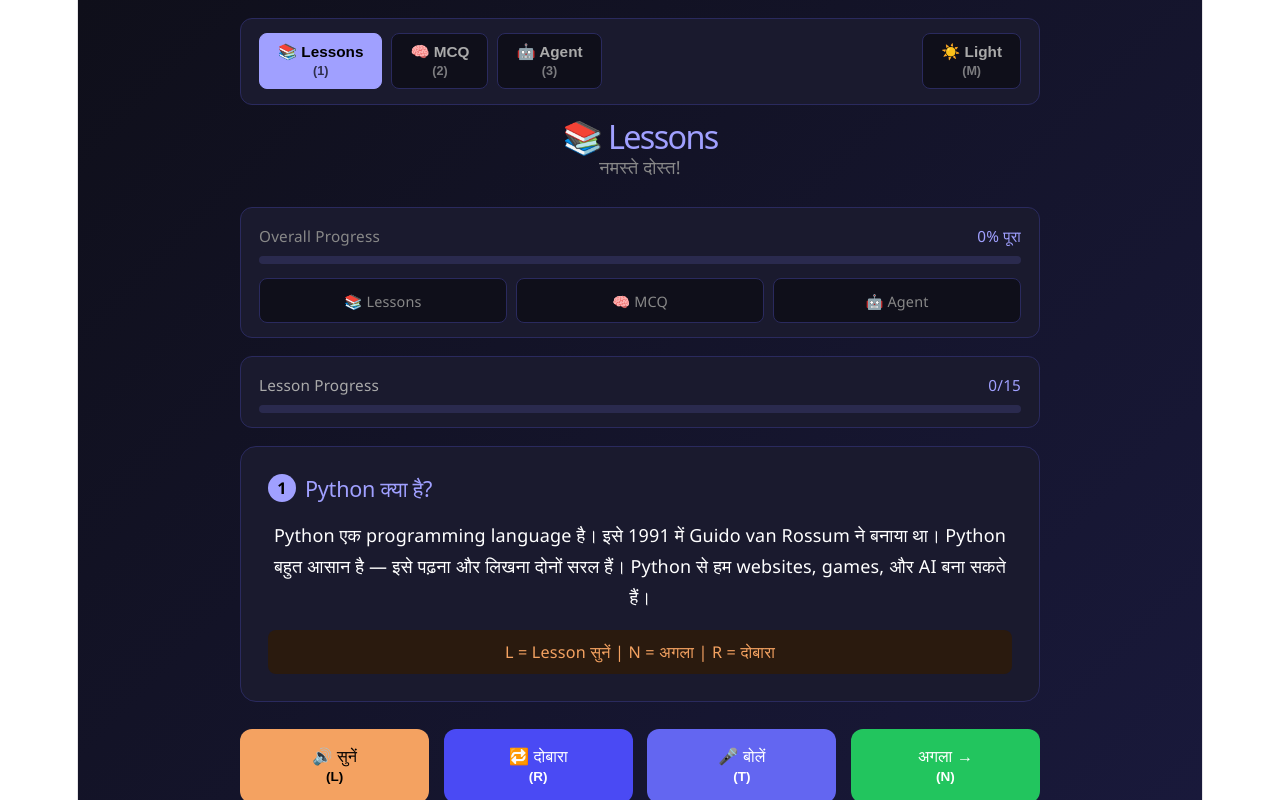
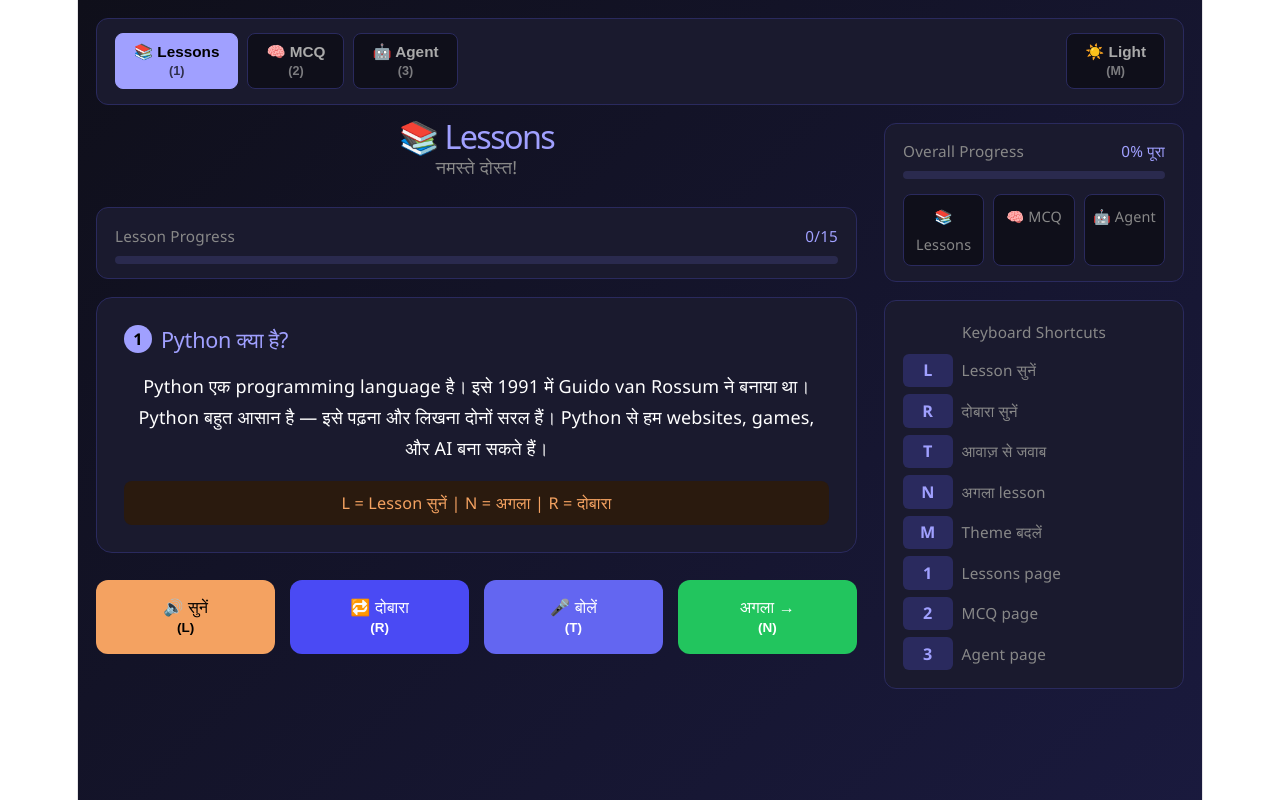
Before and after one commit to SharadaBende/Python-AI-Tutor, a React app in the folder frontend/: page /lessons in a window 1280 px wide. Shown: the top 800 px of the page. Built offline with nearby package versions, Linux system fonts and the light colour scheme; the HTML template or start-up script is replaced by a standard one.

Commit message:
lessons page updated

```diff
--- a/frontend/src/pages/LessonsPage.jsx
+++ b/frontend/src/pages/LessonsPage.jsx
@@ -132,30 +132,27 @@ function LessonsPage() {
   const progress = Math.round((currentLesson / lessons.length) * 100)
 
   return (
+
     <main aria-label="Lessons पृष्ठ" style={{
       minHeight: "100vh",
       background: bg,
       display: "flex", alignItems: "flex-start", justifyContent: "center",
       fontFamily: "'Segoe UI', sans-serif", padding: "1rem"
     }}>
-      <div style={{ width: "100%", maxWidth: "800px" }}>
+      <div style={{ width: "100%", maxWidth: "1100px" }}>
         <Navbar name={name} theme={theme} toggleTheme={toggleTheme} />
 
+        <div style={{ display: "grid", gridTemplateColumns: "1fr 300px", gap: "1.5rem", alignItems: "start" }}>
+
+          <div>
             <div style={{ textAlign: "center", marginBottom: "1.5rem" }}>
               <h1 style={{ color: "#a0a0ff", fontSize: "1.8rem", margin: "0" }}>📚 Lessons</h1>
               <p style={{ color: mutedColor, margin: "0.3rem 0 0" }}>नमस्ते {name}!</p>
             </div>
 
-        <ProgressBar
-  lessons={localStorage.getItem("lessons_done") === "true"}
-  mcq={localStorage.getItem("mcq_done") === "true"}
-  agent={localStorage.getItem("agent_visited") === "true"}
-  theme={theme}
-/>
-
             <div style={{ background: cardBg, border: "1px solid " + cardBorder, borderRadius: "12px", padding: "0.8rem 1rem", marginBottom: "1rem" }}>
               <div style={{ display: "flex", justifyContent: "space-between", marginBottom: "0.4rem" }}>
-            <span style={{ color: "#aaa", fontSize: "0.85rem" }}>Lesson Progress</span>
+                <span style={{ color: mutedColor, fontSize: "0.85rem" }}>Lesson Progress</span>
                 <span style={{ color: "#a0a0ff", fontSize: "0.85rem" }}>{currentLesson}/{lessons.length}</span>
               </div>
               <div style={{ background: "#2a2a4e", borderRadius: "8px", height: "8px" }}>
@@ -163,18 +160,15 @@ function LessonsPage() {
               </div>
             </div>
 
-
             <div aria-live="polite" style={{ background: cardBg, border: "1px solid " + cardBorder, padding: "1.5rem", borderRadius: "16px", marginBottom: "1.5rem" }}>
               <div style={{ display: "flex", alignItems: "center", gap: "0.5rem", marginBottom: "1rem" }}>
                 <span style={{ background: "#a0a0ff", color: "#000", borderRadius: "50%", width: "28px", height: "28px", display: "flex", alignItems: "center", justifyContent: "center", fontWeight: "bold", fontSize: "0.9rem" }}>{lesson.id}</span>
                 <h2 style={{ color: "#a0a0ff", margin: "0", fontSize: "1.2rem" }}>{lesson.title}</h2>
               </div>
-          <p style={{ color: textColor, lineHeight: "1.7", marginBottom: lesson.example ? "1rem" : "0" }}>
-  {lesson.content}</p>
+              <p style={{ color: textColor, lineHeight: "1.7", marginBottom: lesson.example ? "1rem" : "0" }}>{lesson.content}</p>
               {lesson.example && (
-
-            <div style={{ background: cardBg, border: "1px solid " + cardBorder, borderRadius: "12px", padding: "1rem" }}>
-            <p style={{ color: "#888", fontSize: "0.8rem", margin: "0 0 0.5rem" }}>उदाहरण:</p>
+                <div style={{ background: codeBg, border: "1px solid " + cardBorder, borderRadius: "12px", padding: "1rem" }}>
+                  <p style={{ color: mutedColor, fontSize: "0.8rem", margin: "0 0 0.5rem" }}>उदाहरण:</p>
                   <pre style={{ color: "#22c55e", margin: "0", fontSize: "1rem", fontFamily: "monospace", whiteSpace: "pre-wrap" }}>{lesson.example}</pre>
                 </div>
               )}
@@ -183,7 +177,7 @@ function LessonsPage() {
               )}
             </div>
 
-        <div style={{ display: "grid", gridTemplateColumns: "1fr 1fr 1fr 1fr", gap: "0.8rem", marginBottom: "1.5rem" }}>
+            <div style={{ display: "grid", gridTemplateColumns: "repeat(4, 1fr)", gap: "0.8rem" }}>
               <button onClick={playLesson} aria-label="L — Lesson सुनें" style={{ padding: "1rem 0.5rem", fontSize: "0.9rem", borderRadius: "12px", background: "#f4a261", color: "#000", border: "none", cursor: "pointer", fontWeight: "bold" }}>
                 🔊 सुनें<br /><span style={{ fontSize: "0.75rem" }}>(L)</span>
               </button>
@@ -197,19 +191,29 @@ function LessonsPage() {
                 {step === "done" ? "✅ MCQ" : "अगला →"}<br /><span style={{ fontSize: "0.75rem" }}>(N)</span>
               </button>
             </div>
+          </div>
 
+          <div>
+            <ProgressBar
+              lessons={localStorage.getItem("lessons_done") === "true"}
+              mcq={localStorage.getItem("mcq_done") === "true"}
+              agent={localStorage.getItem("agent_visited") === "true"}
+              theme={theme}
+            />
             <div style={{ background: cardBg, border: "1px solid " + cardBorder, borderRadius: "12px", padding: "1rem" }}>
-          <p style={{ color: "#666", fontSize: "0.85rem", margin: "0 0 0.5rem", textAlign: "center" }}>Keyboard Shortcuts</p>
-          <div style={{ display: "grid", gridTemplateColumns: "1fr 1fr", gap: "0.4rem" }}>
-            {[["L", "Lesson सुनें"], ["R", "दोबारा सुनें"], ["T", "आवाज़ से जवाब"], ["N", "अगला lesson"]].map(([key, desc]) => (
+              <p style={{ color: mutedColor, fontSize: "0.85rem", margin: "0 0 0.5rem", textAlign: "center" }}>Keyboard Shortcuts</p>
+              <div style={{ display: "flex", flexDirection: "column", gap: "0.4rem" }}>
+                {[["L", "Lesson सुनें"], ["R", "दोबारा सुनें"], ["T", "आवाज़ से जवाब"], ["N", "अगला lesson"], ["M", "Theme बदलें"], ["1", "Lessons page"], ["2", "MCQ page"], ["3", "Agent page"]].map(([key, desc]) => (
                   <div key={key} style={{ display: "flex", gap: "0.5rem", alignItems: "center" }}>
-                <span style={{ background: "#2a2a5e", color: "#a0a0ff", padding: "0.2rem 0.6rem", borderRadius: "6px", fontWeight: "bold", fontSize: "0.9rem" }}>{key}</span>
-                <span style={{ color: "#aaa", fontSize: "0.85rem" }}>{desc}</span>
+                    <span style={{ background: "#2a2a5e", color: "#a0a0ff", padding: "0.2rem 0.6rem", borderRadius: "6px", fontWeight: "bold", fontSize: "0.9rem", minWidth: "28px", textAlign: "center" }}>{key}</span>
+                    <span style={{ color: mutedColor, fontSize: "0.85rem" }}>{desc}</span>
                   </div>
                 ))}
               </div>
             </div>
+          </div>
 
+        </div>
       </div>
     </main>
   )
```
Lines whose indentation alone changed are shown as unchanged.
